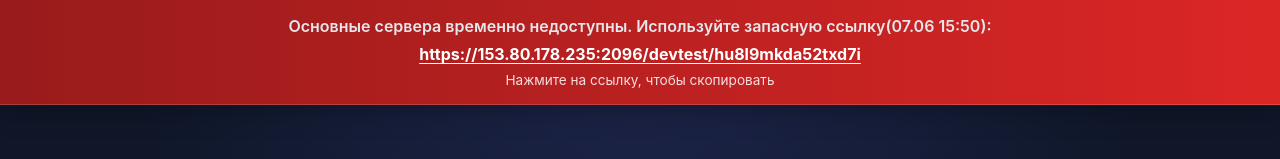
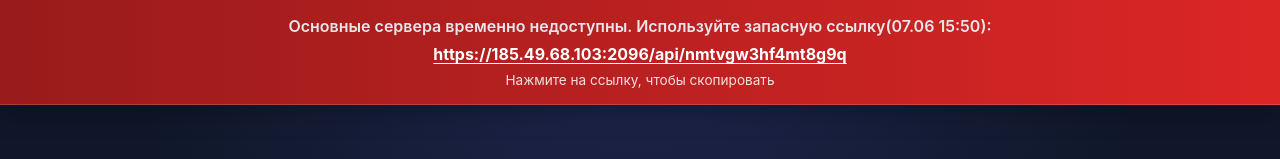
Before and after one commit to JolimJostar/vpn-ot-yana, a React (Create React App) app: page / in a window 1280 px wide. Shown: the top 159 px of the page. Built offline with nearby package versions, Linux system fonts and the light colour scheme.

Commit message:
new link

```diff
--- a/src/config.ts
+++ b/src/config.ts
@@ -7,6 +7,6 @@ export const siteConfig = {
     /** Включите true, когда основной сервер недоступен */
     enabled: true,
     message: 'Основные сервера временно недоступны. Используйте запасную ссылку(07.06 15:50):',
-    backupUrl: 'https://153.80.178.235:2096/devtest/hu8l9mkda52txd7i',
+    backupUrl: 'https://185.49.68.103:2096/api/nmtvgw3hf4mt8g9q',
   },
 };
```
